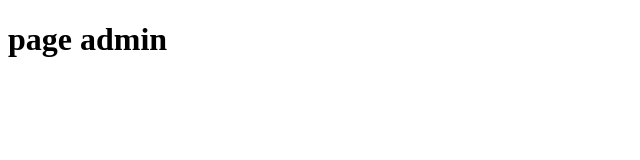
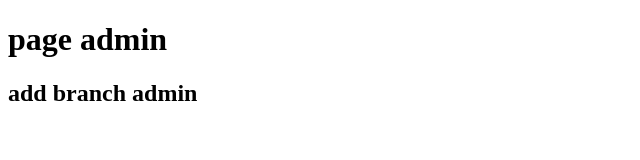
Before and after one commit to Phomai21122002/UIWebCafe, a plain HTML site: page admin.html in a window 1280 px wide. Shown: the whole page, without its empty margins (0-640 px from the left). Drawn offline with Linux system fonts and the light colour scheme.

Commit message:
add branch admin view

```diff
--- a/admin.html
+++ b/admin.html
@@ -8,5 +8,6 @@
 </head>
 <body>
     <h1>page admin</h1>
+    <h2>add branch admin</h2>
 </body>
 </html>
```
